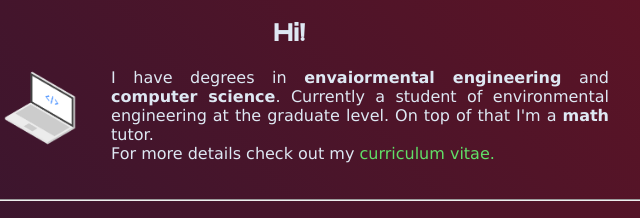
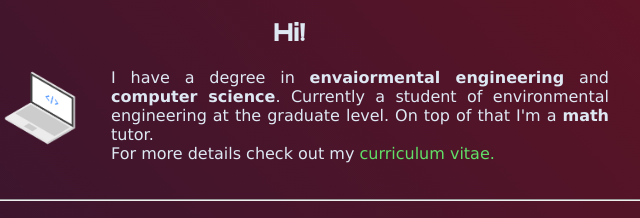
Before and after one commit to MvvvD/personal-site, a plain HTML site: page indexEN.html in a window 1280 px wide. Shown: the part 203-421 px from the top of the page, 351-991 px from the left. Drawn offline with Linux system fonts and the light colour scheme.

Commit message:
Update indexEN.html

```diff
--- a/indexEN.html
+++ b/indexEN.html
@@ -27,7 +27,7 @@
             <h2>Hi!</h2>
 
             <img class="laptop-image" src="img/laptop.png" alt="laptop-img">
-            <p class="profile-desc">I have degrees in <strong>envaiormental engineering</strong> and <strong>computer science</strong>. Currently a student of environmental engineering at the graduate level. On top of that I'm a <strong>math</strong> tutor.
+            <p class="profile-desc">I have a degree in <strong>envaiormental engineering</strong> and <strong>computer science</strong>. Currently a student of environmental engineering at the graduate level. On top of that I'm a <strong>math</strong> tutor.
                 <br>
                 For more details check out my <a class="footer-link"
                     href="https://www.canva.com/design/DADVEQprtlI/Jwtwy5m4r-4iIbccfep1Vg/view?utm_content=DADVEQprtlI&utm_campaign=designshare&utm_medium=link2&utm_source=sharebutton">curriculum vitae.</a>
```
